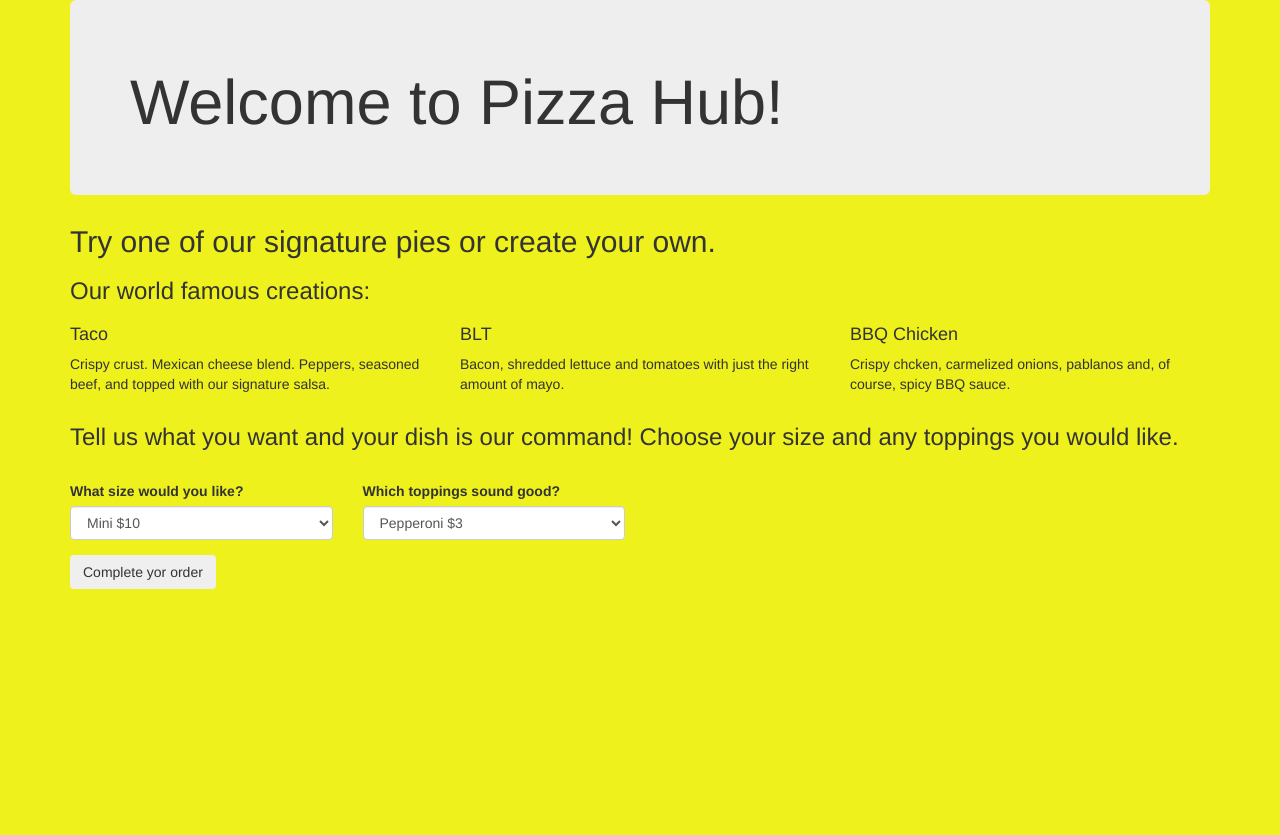
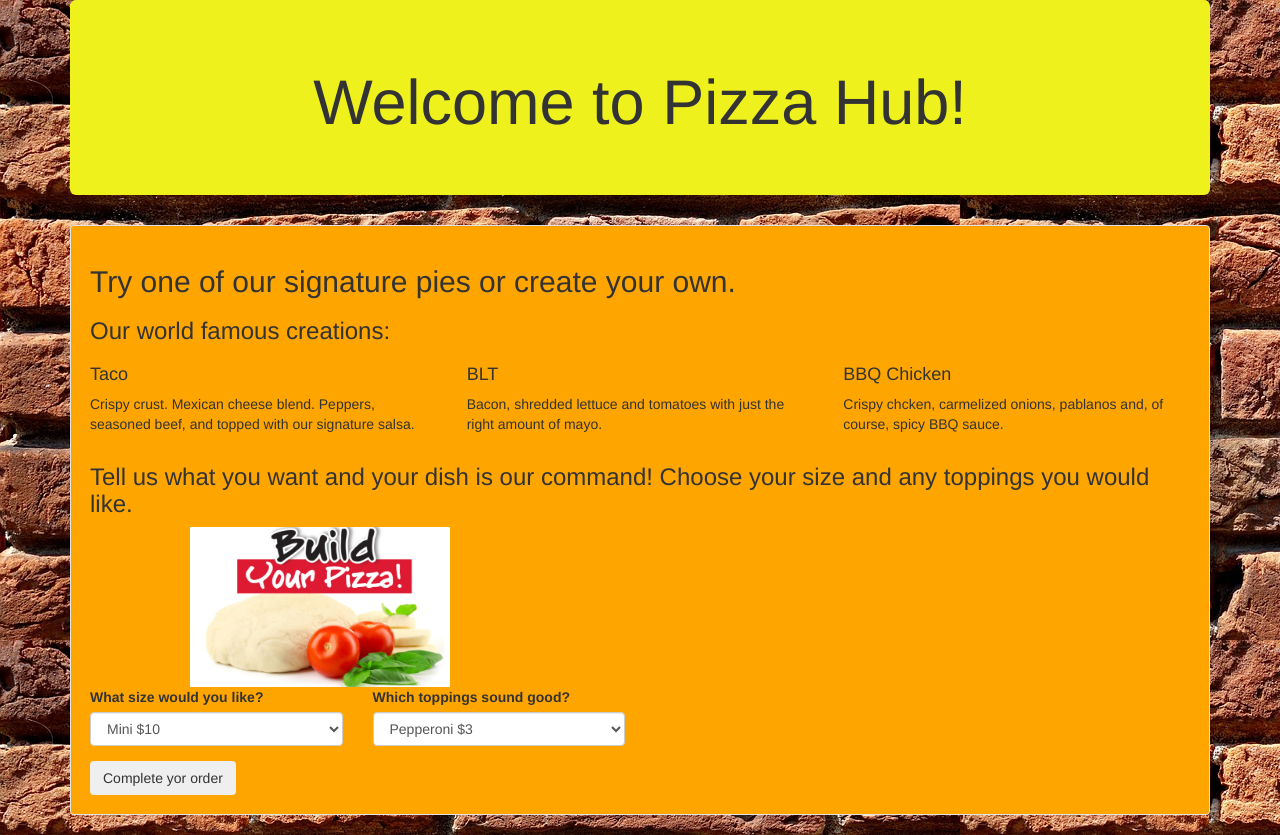
Before and after one commit to MichaelHolland23/pizza-hub, a plain HTML site: page index.html in a window 1280 px wide. Before the commit the page ends 800 px from the top, so only its background shows below. Drawn offline with Linux system fonts and the light colour scheme.

Commit message:
add background image, add color to well, add build image

```diff
--- a/css/styles.css
+++ b/css/styles.css
@@ -1,3 +1,20 @@
 body {
-background-color: #EEF11C;
+  background-image: url(../img/brick.jpg);
 }
+
+h1 {
+  text-align: center;
+}
+
+.jumbotron {
+  background-color: #EEF11C
+}
+
+.well {
+  background-color: orange;
+}
+
+img {
+  width: 360px;
+  padding-left: 100px;
+}
--- a/index.html
+++ b/index.html
@@ -12,6 +12,7 @@
       <div class="jumbotron">
         <h1>Welcome to Pizza Hub!</h1>
       </div>
+      <div class="well">
           <h2>Try one of our signature pies or create your own.</h2>
           <h3>Our world famous creations:</h3>
         <div class="row">
@@ -29,6 +30,7 @@
           </div>
         </div>
         <h3>Tell us what you want and your dish is our command! Choose your size and any toppings you would like.</h3>
+        <img src="img/build.jpg">
         <br>
         <form id="pizza">
           <div class="row">
@@ -56,6 +58,7 @@
           </div>
           <button type="submit" class="btn">Complete yor order</button>
         </form>
+      </div>
 
 
     </div>
```
Also changed, not shown: img/brick.jpg (added), img/build.jpg (added), img/pizza1.png (added), 2 other files. Lines whose indentation alone changed are shown as unchanged.
